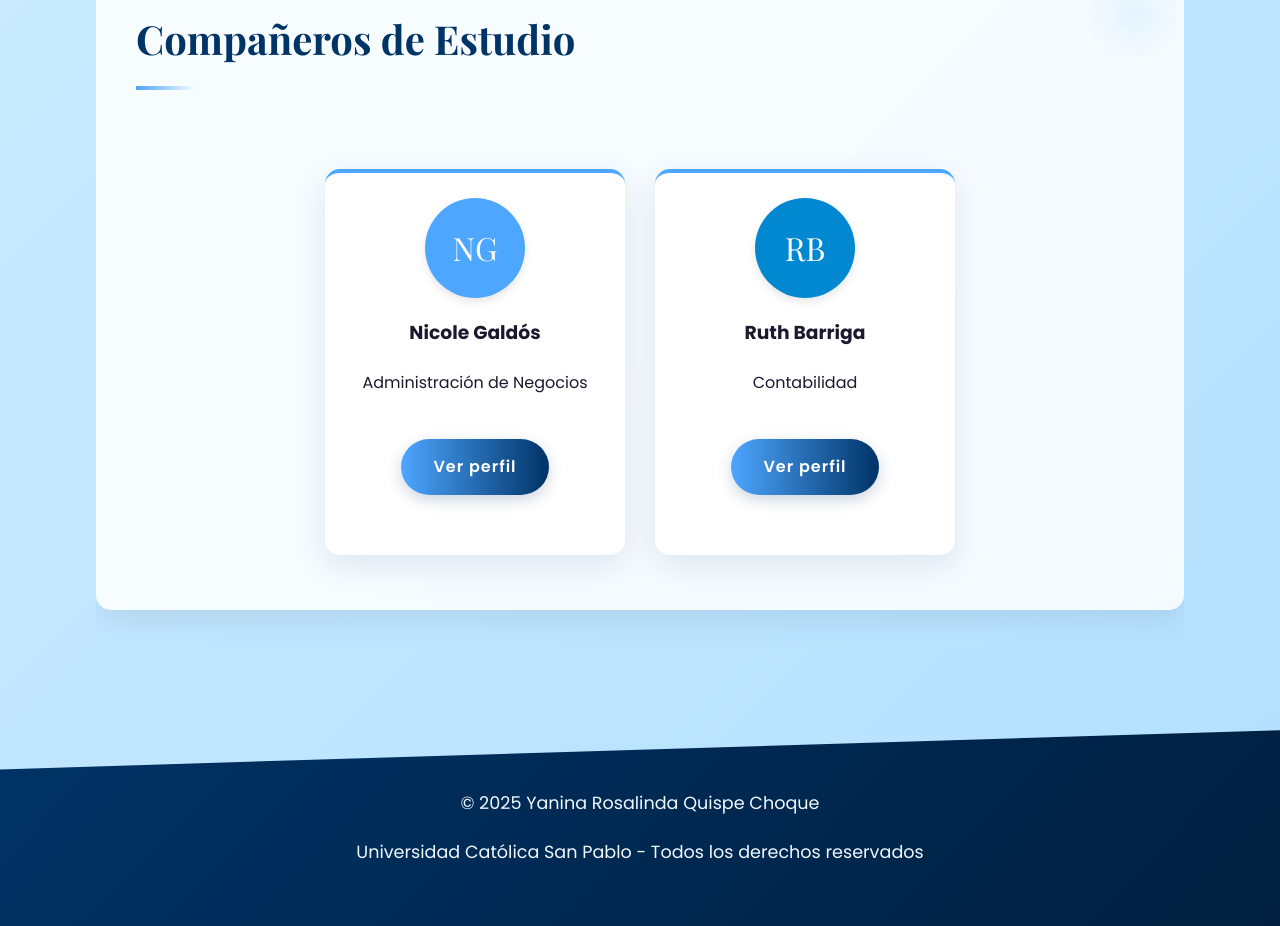
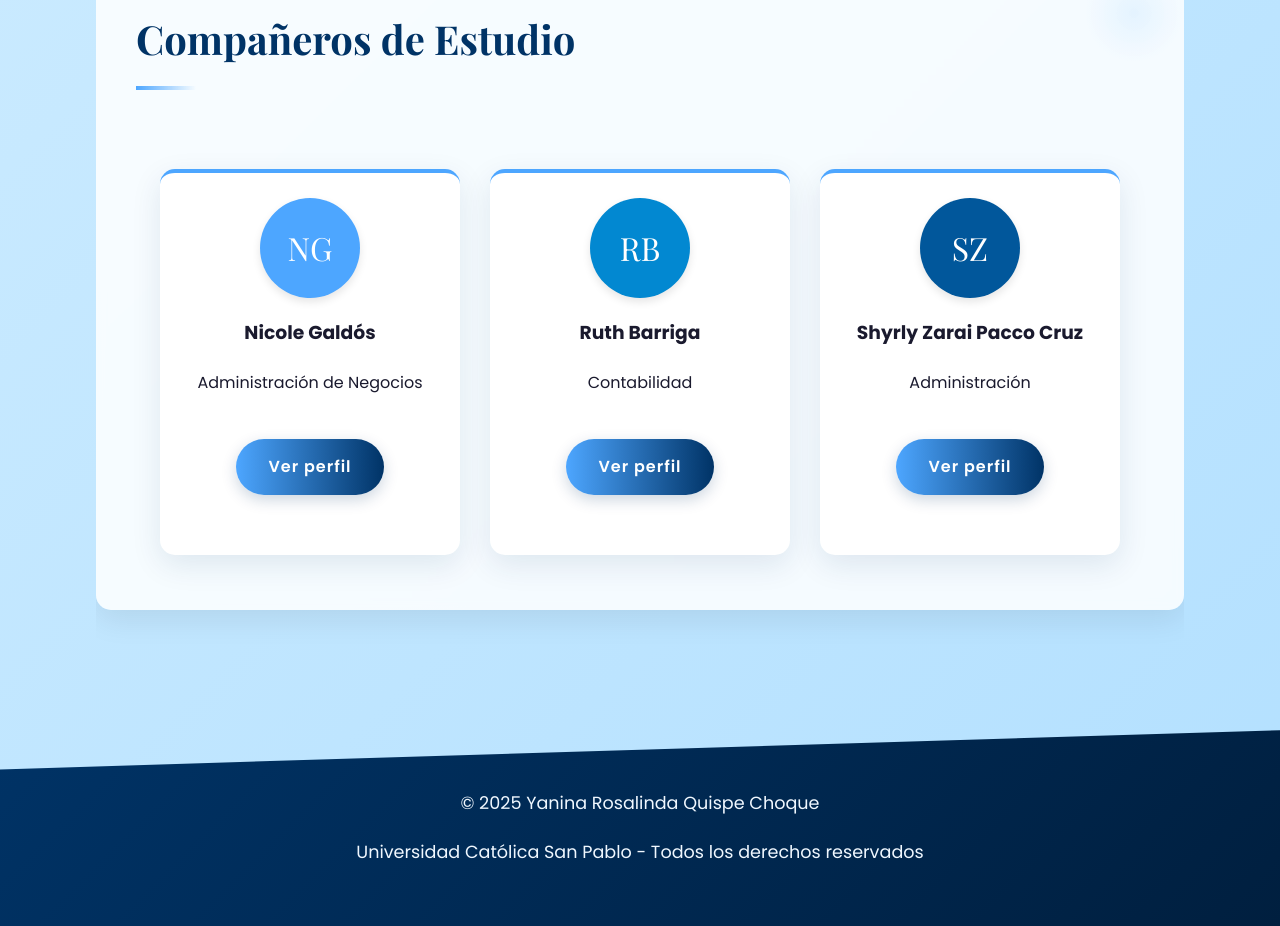
Before and after one commit to YaninaRosalinda/Yanina-Rosalinda-Quispe-Choque, a plain HTML site: page index.html in a window 1280 px wide. Shown: the part 2986-3912 px from the top of the page. Drawn offline with nearby package versions, Linux system fonts and the light colour scheme.

Commit message:
Update index.html

```diff
--- a/index.html
+++ b/index.html
@@ -406,7 +406,7 @@
             box-shadow: 0 5px 15px rgba(0, 51, 102, 0.3);
         }
 
-        /* Tarjetas de compañeros (MODIFICADO) */
+        /* Tarjetas de compañeros */
         .classmate-card {
             display: inline-block;
             background: white;
@@ -425,7 +425,7 @@
             box-shadow: 0 15px 40px rgba(0, 102, 153, 0.2);
         }
 
-        /* Avatar con iniciales (NUEVO) */
+        /* Avatar con iniciales */
         .avatar-iniciales {
             width: 100px;
             height: 100px;
@@ -569,7 +569,7 @@
             </ul>
         </section>
 
-        <!-- Sección de compañeros (MODIFICADA) -->
+        <!-- Sección de compañeros (ACTUALIZADA CON SHYRLY ZARAI) -->
         <section id="classmates" class="crystal-hover">
             <h2>Compañeros de Estudio</h2>
             <div class="classmates-container">
@@ -584,6 +584,12 @@
                     <h3>Ruth Barriga</h3>
                     <p>Contabilidad</p>
                     <a href="https://ruthmerybg.github.io/RuthMeryBarrigaVera/" class="btn" target="_blank">Ver perfil</a>
+                </div>
+                <div class="classmate-card">
+                    <div class="avatar-iniciales" style="background-color: #01579B;">SZ</div>
+                    <h3>Shyrly Zarai Pacco Cruz</h3>
+                    <p>Administración</p>
+                    <a href="https://shyrlyzarai1.github.io/Shyrly-Zarai-Pacco-Cruz/" class="btn" target="_blank">Ver perfil</a>
                 </div>
             </div>
         </section>
```
